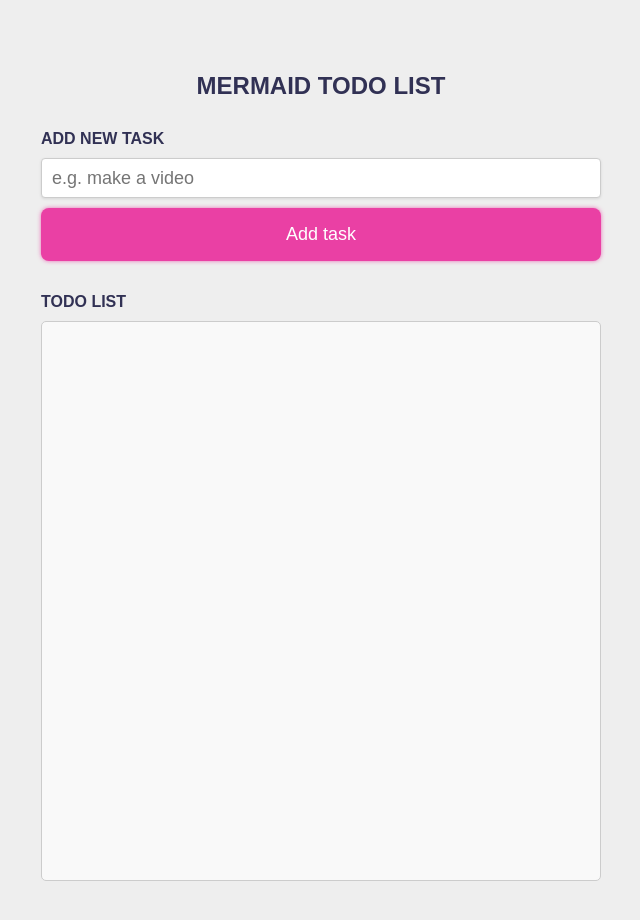
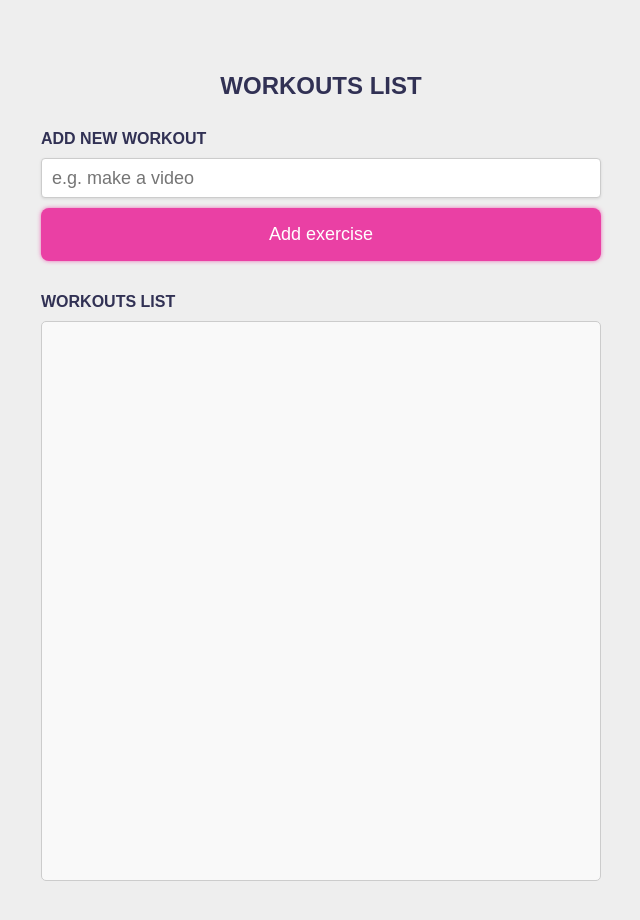
Before and after one commit to nghtlinh/ToDoList_TypeScript, a Vue app: page / in a window 1280 px wide. Shown: the top 920 px of the page, without its empty margins (319-959 px from the left). Built offline with nearby package versions, Linux system fonts and the light colour scheme.

Commit message:
Modified text

```diff
--- a/src/components/ToDoList.vue
+++ b/src/components/ToDoList.vue
@@ -63,21 +63,21 @@ onMounted(() => {
 <template>
   <main class="app">
     <section class="create-todo">
-      <h1>MERMAID TODO LIST</h1>
+      <h1>WORKOUTS LIST</h1>
       <form @submit.prevent="addToDo">
-        <h3>ADD NEW TASK</h3>
+        <h3>ADD NEW WORKOUT</h3>
         <input
           type="text"
           placeholder="e.g. make a video"
           v-model="input_content"
         />
-        <input type="submit" value="Add task" />
+        <input type="submit" value="Add exercise" />
         <p v-if="errorMessage" style="color: red">{{ errorMessage }}</p>
       </form>
     </section>
 
     <section class="todo-list">
-      <h3>TODO LIST</h3>
+      <h3>WORKOUTS LIST</h3>
       <div class="list-wrapper">
         <div class="list">
           <div
```
